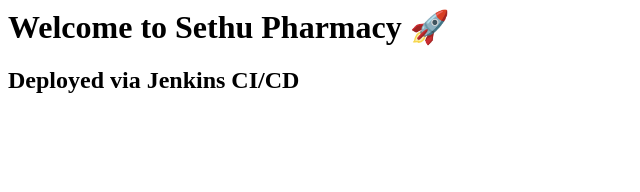
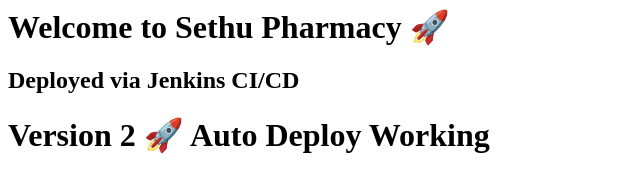
Before and after one commit to Sethuamuthan/pharmacy-app, a plain HTML site: page index.html in a window 1280 px wide. Shown: the whole page, without its empty margins (0-640 px from the left). Drawn offline with Linux system fonts and the light colour scheme.

Commit message:
Add version header for auto deployment confirmation

```diff
--- a/index.html
+++ b/index.html
@@ -1,2 +1,3 @@
 <h1>Welcome to Sethu Pharmacy 🚀</h1>
 <h2>Deployed via Jenkins CI/CD</h2>
+<h1>Version 2 🚀 Auto Deploy Working</h1>
```
